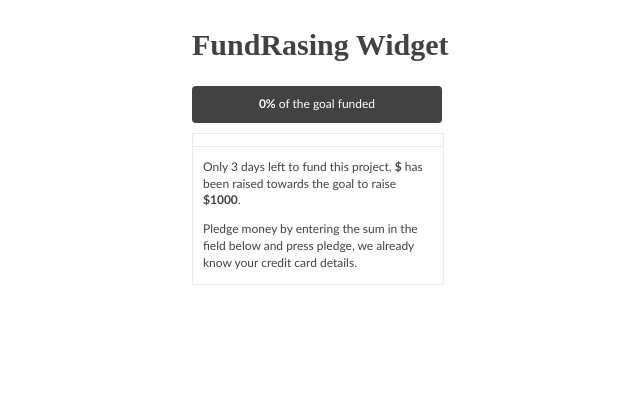
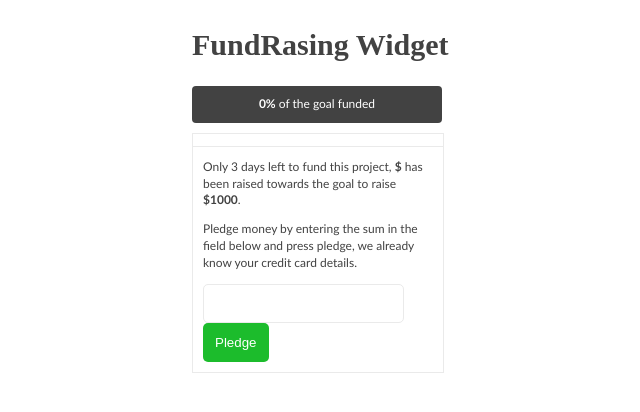
Before and after one commit to GiorgosTagkoulis/fundRaiser, a React (Create React App) app in the folder client/: page / in a window 1280 px wide. Shown: the top 412 px of the page, without its empty margins (133-773 px from the left). Built offline with nearby package versions, Linux system fonts and the light colour scheme; no server answers.

Commit message:
add functionality in the client

```diff
--- a/client/src/App.js
+++ b/client/src/App.js
@@ -26,12 +26,24 @@ class App extends Component {
       .then(res => this.setState({ sum: res.sum }));
   };
 
+  sendDonation = amount => {
+    const endpoint = `${API_URL}/donation`;
+    const requestOptions = {
+      method: "POST",
+      headers: { "Content-Type": "application/x-www-form-urlencoded" },
+      body: JSON.stringify({ donation: 100 })
+    };
+    fetch(endpoint, requestOptions)
+      .then(res => res.json())
+      .then(res => this.setState({ sum: res.sum }));
+  };
+
   render() {
     return (
       <Wrapper>
         <Header />
         <Tooltip sum={this.state.sum} />
-        <BoxFrame sum={this.state.sum} />
+        <BoxFrame sum={this.state.sum} callback={this.sendDonation} />
       </Wrapper>
     );
   }
--- a/client/src/Components/BoxFrame.js
+++ b/client/src/Components/BoxFrame.js
@@ -23,13 +23,40 @@ const ProgressBar = styled.div`
   width: ${props => props.percentage}%;
 `;
 
-const ProgressBarContent = styled.div`
+const BoxFrameContent = styled.div`
   margin: 10px;
+`;
+
+const InputSubmit = styled.input.attrs({
+  type: "submit",
+  id: "fundraise_pledgeButton",
+  value: "Pledge"
+})`
+  padding: 12px;
+  background-color: #1cbc2c;
+  border: 0px;
+  color: #fff;
+  border-radius: 5px;
+`;
+
+const InputText = styled.input.attrs({
+  type: "text",
+  id: "fundraise_amount"
+})`
+  padding: 11px;
+  border-radius: 5px;
+  border: 1px solid #eaeaea;
 `;
 
 class BoxFrame extends Component {
   state = {
+    amount: null,
     has_donated: false
+  };
+
+  updateDonation = event => {
+    event.preventDefault();
+    this.props.callback(500);
   };
 
   render() {
@@ -40,8 +67,7 @@ class BoxFrame extends Component {
             percentage={this.props.sum < 1000 ? this.props.sum / 10 : 100}
           ></ProgressBar>
         </ProgressBarContainer>
-        <ProgressBarContent></ProgressBarContent>
-        <ProgressBarContent>
+        <BoxFrameContent>
           <p>
             Only 3 days left to fund this project,{" "}
             <strong id="fundraise_currentFundingText">${this.props.sum}</strong>{" "}
@@ -52,7 +78,11 @@ class BoxFrame extends Component {
             Pledge money by entering the sum in the field below and press
             pledge, we already know your credit card details.
           </p>
-        </ProgressBarContent>
+          <form id="fundraise_form" onSubmit={this.updateDonation}>
+            <InputText />
+            <InputSubmit />
+          </form>
+        </BoxFrameContent>
       </Wrapper>
     );
   }
```
